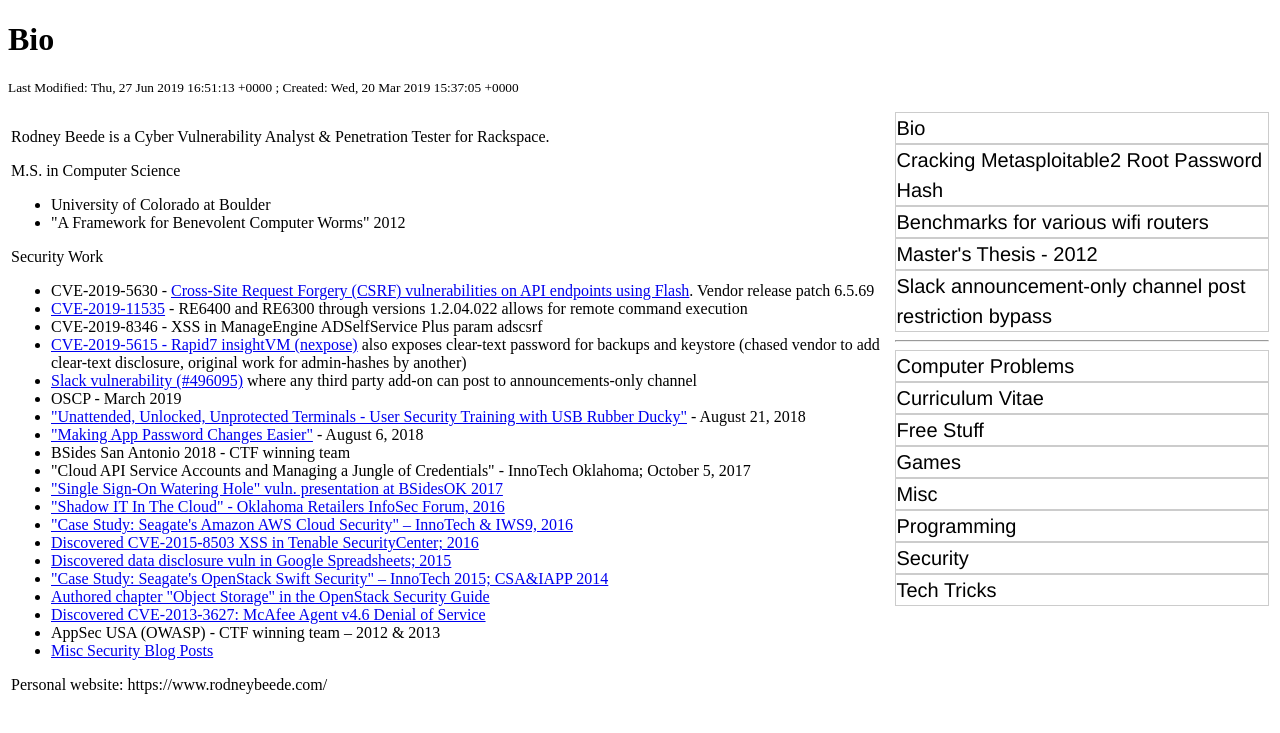
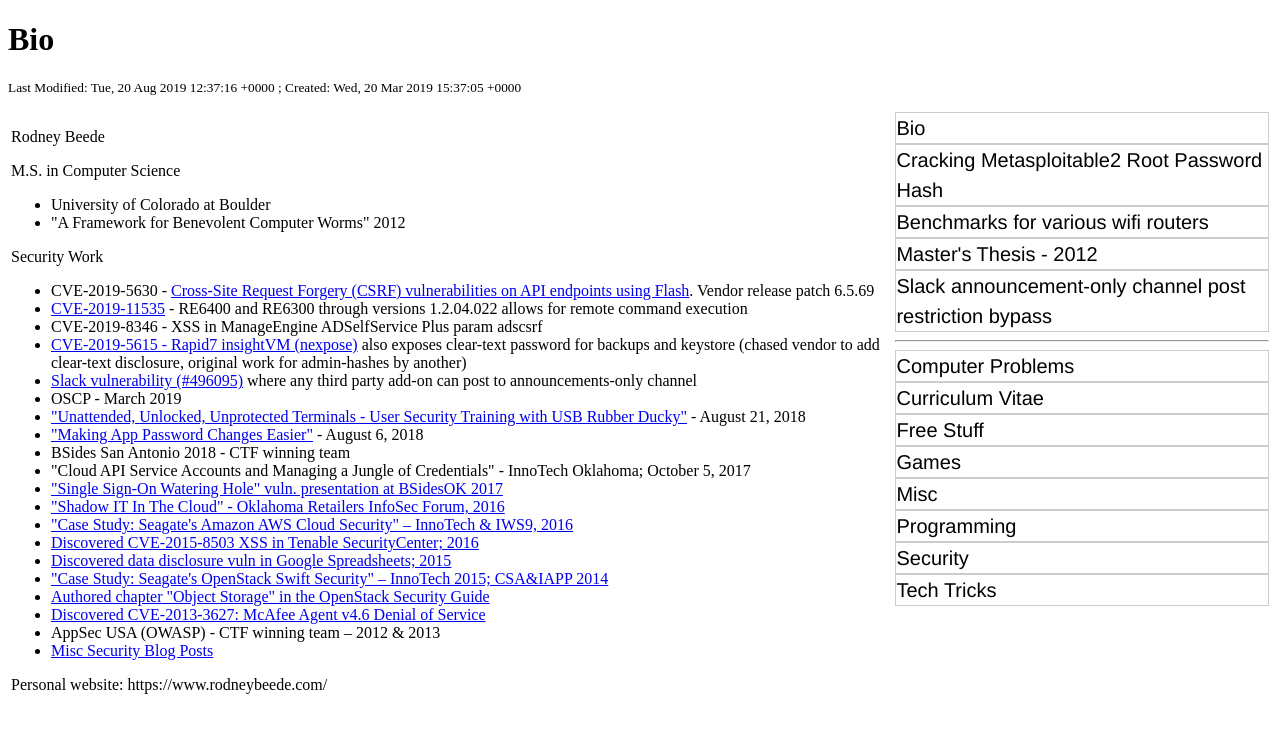
Before and after one commit to rbeede/rbeede.github.io, a Jekyll site: the page built from _posts/2019-06-27-bio.html, in a window 1280 px wide. Shown: the top 733 px of the page. Built offline with Jekyll 4.4.1, drawn with Linux system fonts in a browser that asks for light colours.

Commit message:
Update 2019-06-27-bio.html

```diff
--- a/_posts/2019-06-27-bio.html
+++ b/_posts/2019-06-27-bio.html
@@ -1,12 +1,12 @@
 ---
 creation_epoch: 1553096225
-lastmod_epoch: 1561654273
+lastmod_epoch: 1566304636
 categories: ['Curriculum Vitae']
 title: Bio
 ---
 
 <p>
-Rodney Beede is a Cyber Vulnerability Analyst & Penetration Tester for Rackspace.
+Rodney Beede
 </p>
 
 <p>
```
